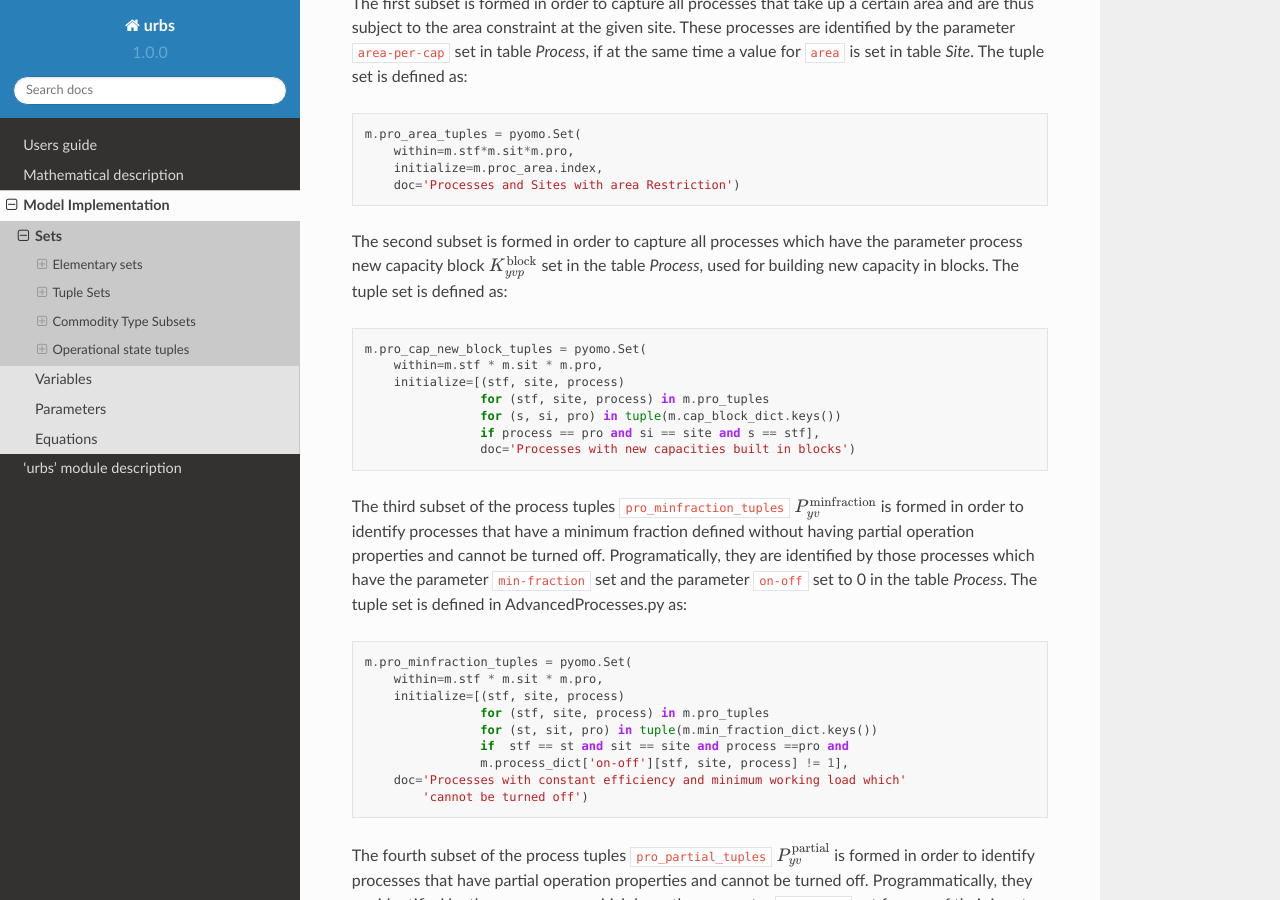
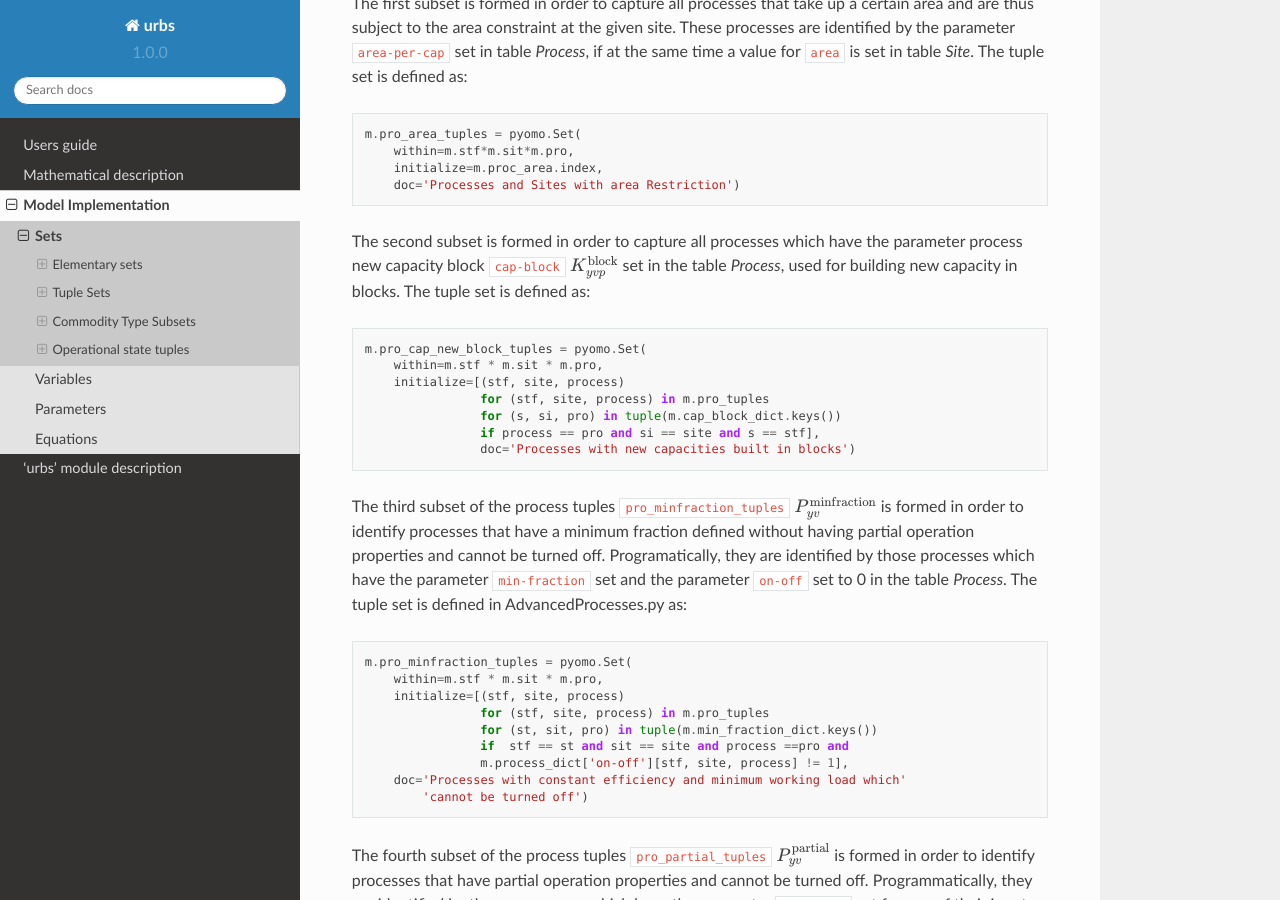
Before and after one commit to tum-ens/urbs, a Sphinx documentation site: the page built from doc/implementdoc/sets.rst, in a window 1280 px wide and 900 px high, scrolled down 5278 px. Built offline with Sphinx 7.4.7 and the Read the Docs theme 2.0.0, drawn with Linux system fonts in a browser that asks for light colours; pages that are not in the unit, such as notebooks, are missing from menus.

Commit message:
Update sets.rst
Corrected cap-block

```diff
--- a/doc/implementdoc/sets.rst
+++ b/doc/implementdoc/sets.rst
@@ -297,9 +297,9 @@ tuple set is defined as:
         doc='Processes and Sites with area Restriction')
 
 The second subset is formed in order to capture all processes which have the
-parameter process new capacity block :math:`{K}_{yvp}^\text{block}` set in
-the table *Process*, used for building new capacity in blocks. The tuple set
-is defined as:
+parameter process new capacity block ``cap-block`` :math:`{K}_{yvp}^\text{block}`
+set in the table *Process*, used for building new capacity in blocks. The tuple
+set is defined as:
 
 ::
 
```
